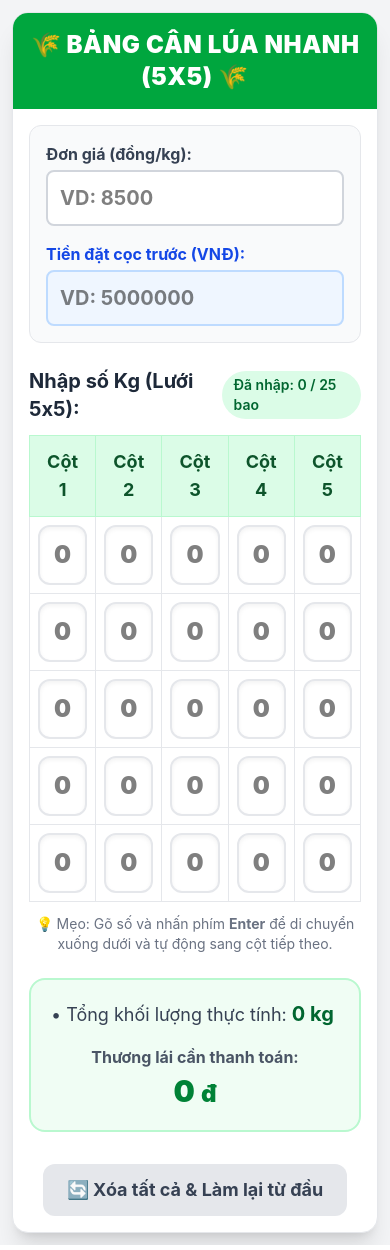
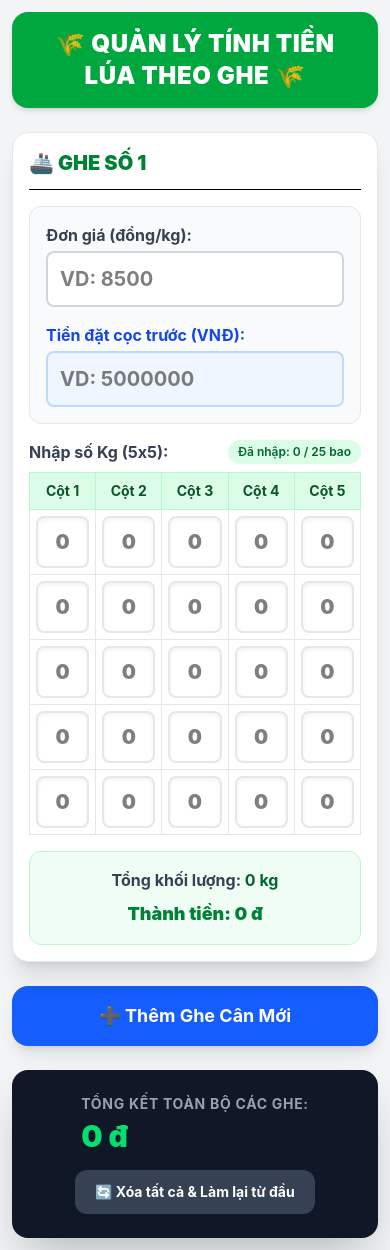
Before and after one commit to LamVyHuynh/App-tinh-tien-lua, a React (Vite) app: page / in a window 390 px wide. Built offline with nearby package versions, Linux system fonts and the light colour scheme.

Commit message:
Thêm tính toán khối lượng của từng ghe lúa riêng biệt và tính tổng các khối lượng cũng như tiền của các ghe đó

```diff
--- a/src/App.jsx
+++ b/src/App.jsx
@@ -1,53 +1,65 @@
 import { useState, useRef } from "react";
 
 function App() {
-  // 1. THÔNG TIN CẤU HÌNH BAN ĐẦU (Đơn giá và Tiền cọc)
-  const [donGia, setDonGia] = useState("");
-  const [tienCoc, setTienCoc] = useState("");
-
-  // 2. MẢNG DỮ LIỆU LƯỚI 5 CỘT x 5 HÀNG
-  const [bangKg, setBangKg] = useState(
-    Array(5)
+  // Quản lý danh sách các ghe (Mỗi phần tử là 1 ghe độc lập có đơn giá, tiền cọc và bảng 5x5 riêng)
+  const [danhSachGhe, setDanhSachGhe] = useState([
+    {
+      id: 1,
+      tenGhe: "Ghe số 1",
+      donGia: "",
+      tienCoc: "",
+      bangKg: Array(5)
         .fill()
         .map(() => Array(5).fill("")),
-  );
+    },
+  ]);
 
-  // Mảng tham chiếu lưu vị trí các ô input (5 hàng x 5 cột)
-  const inputRefs = useRef(
-    Array(5)
-      .fill()
-      .map(() => Array(5).fill(null)),
-  );
+  // Hệ thống tham chiếu để điều khiển trỏ chuột phím Enter cho từng ô trong từng ghe
+  // inputRefs.current[gheIndex][hangIndex][cotIndex]
+  const inputRefs = useRef({});
 
-  // 3. HÀM CẬP NHẬT GIÁ TRỊ KHI GÕ SỐ
-  const handleInputChange = (hangIndex, cotIndex, e) => {
+  // 1. HÀM CẬP NHẬT GIÁ TRỊ Ô TRONG GHE TƯƠNG ỨNG
+  const handleInputChange = (gheId, hangIndex, cotIndex, e) => {
     const giaTri = e.target.value;
-    const danhSachMoi = bangKg.map((hang, hIdx) =>
+    const danhSachMoi = danhSachGhe.map((ghe) => {
+      if (ghe.id === gheId) {
+        const bangMoi = ghe.bangKg.map((hang, hIdx) =>
           hang.map((col, cIdx) => {
-        if (hIdx === hangIndex && cIdx === cotIndex) {
-          return giaTri;
-        }
+            if (hIdx === hangIndex && cIdx === cotIndex) return giaTri;
             return col;
           }),
         );
-    setBangKg(danhSachMoi);
+        return { ...ghe, bangKg: bangMoi };
+      }
+      return ghe;
+    });
+    setDanhSachGhe(danhSachMoi);
   };
 
-  // 4. HÀM XỬ LÝ PHÍM BẤM (TỰ ĐỘNG CHUYỂN Ô XUỐNG DỌC VÀ SANG CỘT)
-  const handleKeyDown = (hangIndex, cotIndex, e) => {
+  // 2. CẬP NHẬT ĐƠN GIÁ HOẶC TIỀN CỌC CHO TỪNG GHE
+  const handleThongTinGhe = (trường) => (gheId, e) => {
+    const giaTri = e.target.value;
+    const danhSachMoi = danhSachGhe.map((ghe) => {
+      if (ghe.id === gheId) {
+        return { ...ghe, [trường]: giaTri };
+      }
+      return ghe;
+    });
+    setDanhSachGhe(danhSachMoi);
+  };
+
+  // 3. HÀM XỬ LÝ PHÍM ENTER TỰ ĐỘNG CHUYỂN Ô TRONG PHẠM VI GHE ĐÓ
+  const handleKeyDown = (gheId, gheIndex, hangIndex, cotIndex, e) => {
     let hangMoi = hangIndex;
     let cotMoi = cotIndex;
 
     if (e.key === "Enter" || e.key === "ArrowDown") {
       e.preventDefault();
       hangMoi = hangIndex + 1;
-      // Nếu hết hàng dọc thì chuyển sang hàng 0 của cột kế tiếp
       if (hangMoi >= 5) {
         hangMoi = 0;
         cotMoi = cotIndex + 1;
-        if (cotMoi >= 5) {
-          cotMoi = 0; // Quay về ô đầu tiên nếu ở góc phải dưới cùng
-        }
+        if (cotMoi >= 5) cotMoi = 0;
       }
     } else if (e.key === "ArrowUp") {
       e.preventDefault();
@@ -55,69 +67,123 @@ function App() {
       if (hangMoi < 0) {
         hangMoi = 4;
         cotMoi = cotIndex - 1;
-        if (cotMoi < 0) {
-          cotMoi = 4;
+        if (cotMoi < 0) cotMoi = 4;
       }
     }
-    } else if (e.key === "ArrowRight") {
-      e.preventDefault();
-      cotMoi = cotIndex + 1;
-      if (cotMoi >= 5) cotMoi = 0;
-    } else if (e.key === "ArrowLeft") {
-      e.preventDefault();
-      cotMoi = cotIndex - 1;
-      if (cotMoi < 0) cotMoi = 4;
-    }
 
-    // Di chuyển con trỏ sang ô mới
-    if (inputRefs.current[hangMoi] && inputRefs.current[hangMoi][cotMoi]) {
-      inputRefs.current[hangMoi][cotMoi].focus();
+    if (
+      inputRefs.current[gheIndex] &&
+      inputRefs.current[gheIndex][hangMoi] &&
+      inputRefs.current[gheIndex][hangMoi][cotMoi]
+    ) {
+      inputRefs.current[gheIndex][hangMoi][cotMoi].focus();
     }
   };
 
-  // 5. CÁC PHÉP TÍNH TOÁN TỰ ĐỘNG
-  const tongKgThietLap = bangKg.reduce((tongSo, hang) => {
-    const tongHang = hang.reduce((sum, val) => sum + (parseFloat(val) || 0), 0);
+  // 4. HÀM THÊM GHE MỚI
+  const handleThemGhe = () => {
+    const gheMoiId =
+      danhSachGhe.length > 0 ? danhSachGhe[danhSachGhe.length - 1].id + 1 : 1;
+    setDanhSachGhe([
+      ...danhSachGhe,
+      {
+        id: gheMoiId,
+        tenGhe: `Ghe số ${gheMoiId}`,
+        donGia: "",
+        tienCoc: "",
+        bangKg: Array(5)
+          .fill()
+          .map(() => Array(5).fill("")),
+      },
+    ]);
+  };
+
+  // 5. HÀM XÓA 1 GHE
+  const handleXoaGhe = (gheId) => {
+    if (danhSachGhe.length === 1) {
+      alert("Cần giữ lại ít nhất một ghe cân!");
+      return;
+    }
+    setDanhSachGhe(danhSachGhe.filter((ghe) => ghe.id !== gheId));
+  };
+
+  // 6. TÍNH TOÁN TỔNG KẾT CHO TỪNG GHE VÀ TOÀN BỘ
+  const ketQuaTungGhe = danhSachGhe.map((ghe) => {
+    const tongKg = ghe.bangKg.reduce((tongSo, hang) => {
+      const tongHang = hang.reduce(
+        (sum, val) => sum + (parseFloat(val) || 0),
+        0,
+      );
       return tongSo + tongHang;
     }, 0);
 
-  const tongSoBao = bangKg.reduce((tongBao, hang) => {
-    const soBaoHang = hang.filter((val) => val !== "" && !isNaN(val)).length;
-    return tongBao + soBaoHang;
+    // Đếm chính xác số bao đã nhập cho ghe này
+    const soBaoThucTe = ghe.bangKg.reduce((acc, hang) => {
+      return acc + hang.filter((val) => val !== "" && !isNaN(val)).length;
     }, 0);
 
-  const kgThucTe = tongKgThietLap;
-  const gia = parseFloat(donGia) || 0;
-  const coc = parseFloat(tienCoc) || 0;
+    const gia = parseFloat(ghe.donGia) || 0;
+    const coc = parseFloat(ghe.tienCoc) || 0;
+    const thanhTien = Math.max(0, tongKg * gia - coc);
 
-  const tongTienFinal = Math.max(0, kgThucTe * gia - coc);
+    return {
+      ...ghe,
+      tongKg,
+      soBaoThucTe,
+      thanhTien,
+    };
+  });
 
-  // 6. HÀM XÓA TRẮNG DỮ LIỆU
+  // Tổng tiền tất cả các ghe cộng lại
+  const tongTienTatCa = ketQuaTungGhe.reduce((sum, g) => sum + g.thanhTien, 0);
+
+  // Hàm làm lại từ đầu
   const handleReset = () => {
-    setDonGia("");
-    setTienCoc("");
-    setBangKg(
-      Array(5)
+    setDanhSachGhe([
+      {
+        id: 1,
+        tenGhe: "Ghe số 1",
+        donGia: "",
+        tienCoc: "",
+        bangKg: Array(5)
           .fill()
           .map(() => Array(5).fill("")),
-    );
-    if (inputRefs.current[0] && inputRefs.current[0][0]) {
-      inputRefs.current[0][0].focus();
-    }
+      },
+    ]);
   };
 
   return (
     <div className="min-h-screen bg-gray-100 p-3 md:p-6 font-sans">
-      <div className="max-w-4xl mx-auto bg-white rounded-2xl shadow-xl border border-gray-200 overflow-hidden">
+      <div className="max-w-4xl mx-auto space-y-6">
         {/* HEADER */}
-        <div className="bg-green-600 p-4 text-center">
+        <div className="bg-green-600 p-4 text-center rounded-2xl shadow-md">
           <h1 className="text-2xl md:text-3xl font-black text-white uppercase tracking-wide">
-            🌾 BẢNG CÂN LÚA NHANH (5x5) 🌾
+            🌾 QUẢN LÝ TÍNH TIỀN LÚA THEO GHE 🌾
           </h1>
         </div>
 
-        <div className="p-4 md:p-6 space-y-6">
-          {/* CẤU HÌNH ĐẦU VÀO */}
+        {/* DANH SÁCH CÁC GHE */}
+        {ketQuaTungGhe.map((ghe, gheIndex) => (
+          <div
+            key={ghe.id}
+            className="bg-white rounded-2xl shadow-xl border border-gray-200 overflow-hidden p-4 md:p-6 space-y-4 relative"
+          >
+            {/* Tiêu đề Ghe và Nút xóa ghe */}
+            <div className="flex justify-between items-center border-b pb-3">
+              <h2 className="text-xl font-black text-green-700 uppercase">
+                🚢 {ghe.tenGhe}
+              </h2>
+              {danhSachGhe.length > 1 && (
+                <button
+                  onClick={() => handleXoaGhe(ghe.id)}
+                  className="bg-red-100 text-red-600 hover:bg-red-200 px-3 py-1 rounded-lg font-bold text-sm transition-colors"
+                >
+                  ✕ Xóa ghe này
+                </button>
+              )}
+            </div>
+
+            {/* Cấu hình đơn giá và tiền cọc của ghe này */}
             <div className="grid grid-cols-1 md:grid-cols-2 gap-4 bg-gray-50 p-4 rounded-xl border border-gray-200">
               <div>
                 <label className="block text-gray-700 font-bold mb-1">
@@ -126,8 +192,8 @@ function App() {
                 <input
                   type="text"
                   inputMode="decimal"
-                value={donGia}
-                onChange={(e) => setDonGia(e.target.value)}
+                  value={ghe.donGia}
+                  onChange={(e) => handleThongTinGhe("donGia")(ghe.id, e)}
                   placeholder="VD: 8500"
                   className="w-full p-3 border-2 border-gray-300 rounded-lg text-xl font-bold focus:border-green-500 focus:outline-none bg-white"
                 />
@@ -140,62 +206,78 @@ function App() {
                 <input
                   type="text"
                   inputMode="decimal"
-                value={tienCoc}
-                onChange={(e) => setTienCoc(e.target.value)}
+                  value={ghe.tienCoc}
+                  onChange={(e) => handleThongTinGhe("tienCoc")(ghe.id, e)}
                   placeholder="VD: 5000000"
                   className="w-full p-3 border-2 border-blue-200 bg-blue-50 rounded-lg text-xl font-bold focus:border-blue-500 focus:outline-none"
                 />
               </div>
             </div>
 
-          {/* LƯỚI NHẬP SỐ KG (5 CỘT x 5 HÀNG) */}
+            {/* Lưới 5x5 nhập số kg của ghe */}
             <div>
-            <div className="flex justify-between items-center mb-3">
-              <h2 className="text-xl font-bold text-gray-800">
-                Nhập số Kg (Lưới 5x5):
-              </h2>
-              <span className="text-sm font-semibold bg-green-100 text-green-800 px-3 py-1 rounded-full">
-                Đã nhập: {tongSoBao} / 25 bao
+              <div className="flex justify-between items-center mb-2">
+                <span className="font-bold text-gray-700">
+                  Nhập số Kg (5x5):
+                </span>
+                <span className="text-xs font-semibold bg-green-100 text-green-800 px-2.5 py-1 rounded-full">
+                  Đã nhập: {ghe.soBaoThucTe} / 25 bao
                 </span>
               </div>
 
               <div className="overflow-x-auto">
                 <table className="w-full border-collapse">
                   <thead>
-                  <tr className="bg-green-100 text-green-900 text-lg">
-                    <th className="p-3 border border-green-200">Cột 1</th>
-                    <th className="p-3 border border-green-200">Cột 2</th>
-                    <th className="p-3 border border-green-200">Cột 3</th>
-                    <th className="p-3 border border-green-200">Cột 4</th>
-                    <th className="p-3 border border-green-200">Cột 5</th>
+                    <tr className="bg-green-100 text-green-900 text-sm">
+                      <th className="p-2 border border-green-200">Cột 1</th>
+                      <th className="p-2 border border-green-200">Cột 2</th>
+                      <th className="p-2 border border-green-200">Cột 3</th>
+                      <th className="p-2 border border-green-200">Cột 4</th>
+                      <th className="p-2 border border-green-200">Cột 5</th>
                     </tr>
                   </thead>
                   <tbody>
-                  {bangKg.map((hang, hangIndex) => (
+                    {ghe.bangKg.map((hang, hangIndex) => (
                       <tr key={hangIndex}>
                         {hang.map((colVal, cotIndex) => (
                           <td
                             key={cotIndex}
-                          className="p-2 border border-gray-200 bg-white"
+                            className="p-1.5 border border-gray-200 bg-white"
                           >
                             <input
                               type="text"
                               inputMode="decimal"
                               ref={(el) => {
-                              if (!inputRefs.current[hangIndex]) {
-                                inputRefs.current[hangIndex] = [];
+                                if (!inputRefs.current[gheIndex]) {
+                                  inputRefs.current[gheIndex] = [];
                                 }
-                              inputRefs.current[hangIndex][cotIndex] = el;
+                                if (!inputRefs.current[gheIndex][hangIndex]) {
+                                  inputRefs.current[gheIndex][hangIndex] = [];
+                                }
+                                inputRefs.current[gheIndex][hangIndex][
+                                  cotIndex
+                                ] = el;
                               }}
                               value={colVal}
                               onChange={(e) =>
-                              handleInputChange(hangIndex, cotIndex, e)
+                                handleInputChange(
+                                  ghe.id,
+                                  hangIndex,
+                                  cotIndex,
+                                  e,
+                                )
                               }
                               onKeyDown={(e) =>
-                              handleKeyDown(hangIndex, cotIndex, e)
+                                handleKeyDown(
+                                  ghe.id,
+                                  gheIndex,
+                                  hangIndex,
+                                  cotIndex,
+                                  e,
+                                )
                               }
                               placeholder="0"
-                            className="w-full p-3 text-center text-2xl font-black border-2 border-gray-200 rounded-xl focus:border-green-500 focus:bg-green-50 focus:outline-none shadow-inner"
+                              className="w-full p-2.5 text-center text-xl font-black border-2 border-gray-200 rounded-lg focus:border-green-500 focus:bg-green-50 focus:outline-none shadow-inner"
                             />
                           </td>
                         ))}
@@ -204,43 +286,45 @@ function App() {
                   </tbody>
                 </table>
               </div>
-            <p className="text-sm text-gray-500 mt-3 text-center">
-              💡 Mẹo: Gõ số và nhấn phím <b>Enter</b> để di chuyển xuống dưới và
-              tự động sang cột tiếp theo.
-            </p>
             </div>
 
-          {/* KHU VỰC TỔNG KẾT KẾT QUẢ */}
-          <div className="grid grid-cols-1 md:grid-cols-2 gap-4 bg-green-50 border-2 border-green-200 p-5 rounded-2xl">
-            <div className="space-y-2 text-gray-700 text-lg flex flex-col justify-center">
-              <p>
-                • Tổng khối lượng thực tính:{" "}
-                <span className="font-bold text-green-800 text-xl">
-                  {kgThucTe} kg
-                </span>
+            {/* Tổng kết riêng của ghe này */}
+            <div className="bg-green-50 border border-green-200 p-4 rounded-xl flex flex-col md:flex-row justify-between items-center gap-2">
+              <p className="text-gray-700 font-bold">
+                Tổng khối lượng:{" "}
+                <span className="text-green-800">{ghe.tongKg} kg</span>
               </p>
-            </div>
-
-            <div className="text-center md:text-right flex flex-col justify-center">
-              <p className="text-gray-600 font-bold mb-1">
-                Thương lái cần thanh toán:
-              </p>
-              <p className="text-3xl md:text-4xl font-black text-green-700">
-                {tongTienFinal.toLocaleString("vi-VN")}{" "}
-                <span className="text-2xl">đ</span>
+              <p className="text-lg md:text-xl font-black text-green-700">
+                Thành tiền: {ghe.thanhTien.toLocaleString("vi-VN")} đ
               </p>
             </div>
           </div>
+        ))}
 
-          {/* NÚT LÀM LẠI */}
-          <div className="text-center pt-2">
+        {/* NÚT THÊM GHE MỚI */}
+        <button
+          onClick={handleThemGhe}
+          className="w-full py-4 bg-blue-600 text-white font-bold rounded-2xl shadow-lg hover:bg-blue-700 transition-all text-lg flex items-center justify-center gap-2 cursor-pointer"
+        >
+          ➕ Thêm Ghe Cân Mới
+        </button>
+
+        {/* TỔNG KẾT TẤT CẢ CÁC GHE */}
+        <div className="bg-gray-900 text-white p-6 rounded-2xl shadow-2xl flex flex-col md:flex-row justify-between items-center gap-4">
+          <div>
+            <p className="text-gray-400 font-bold uppercase tracking-wider text-sm">
+              Tổng kết toàn bộ các ghe:
+            </p>
+            <p className="text-3xl md:text-4xl font-black text-green-400 mt-1">
+              {tongTienTatCa.toLocaleString("vi-VN")} đ
+            </p>
+          </div>
           <button
             onClick={handleReset}
-              className="px-6 py-3 bg-gray-200 text-gray-700 font-bold rounded-xl hover:bg-gray-300 transition-colors text-lg"
+            className="px-5 py-3 bg-gray-700 hover:bg-gray-600 text-white font-bold rounded-xl transition-colors text-sm cursor-pointer"
           >
             🔄 Xóa tất cả & Làm lại từ đầu
           </button>
-          </div>
         </div>
       </div>
     </div>
```
Lines whose indentation alone changed are shown as unchanged.
